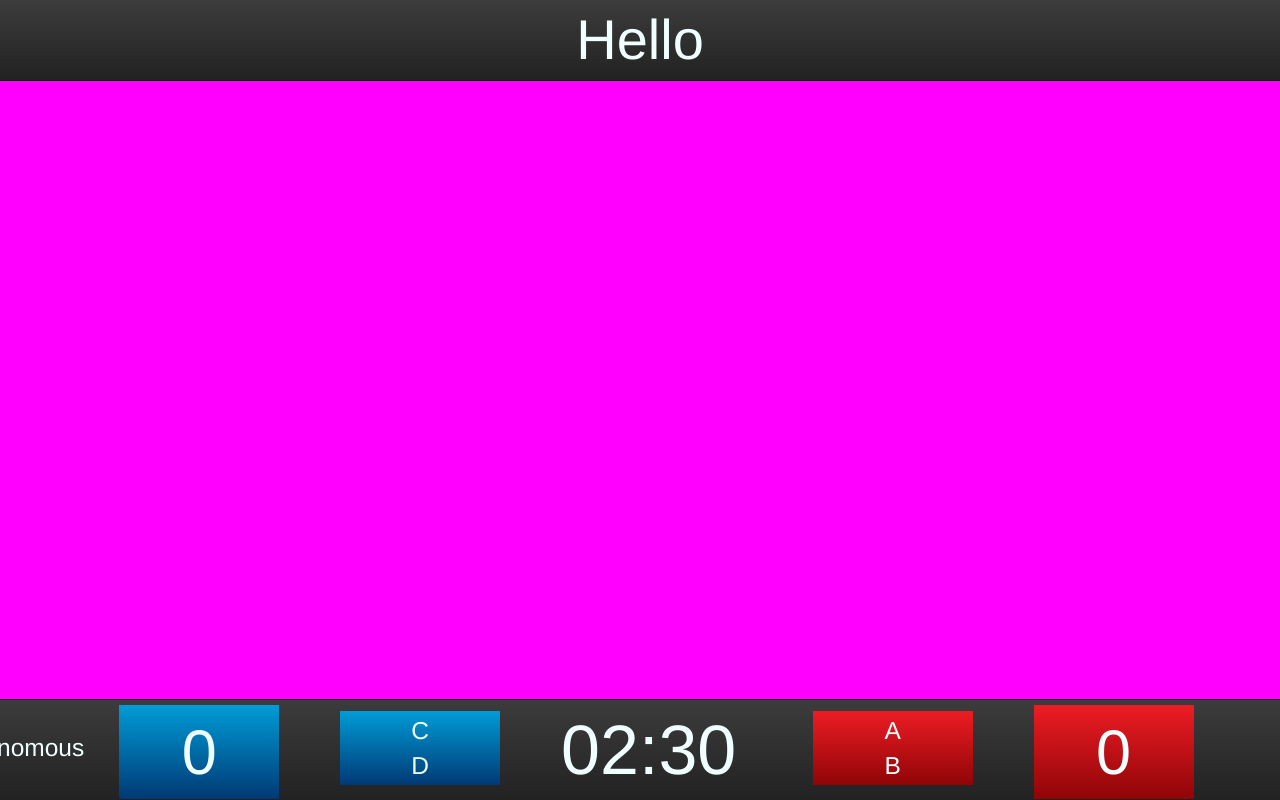
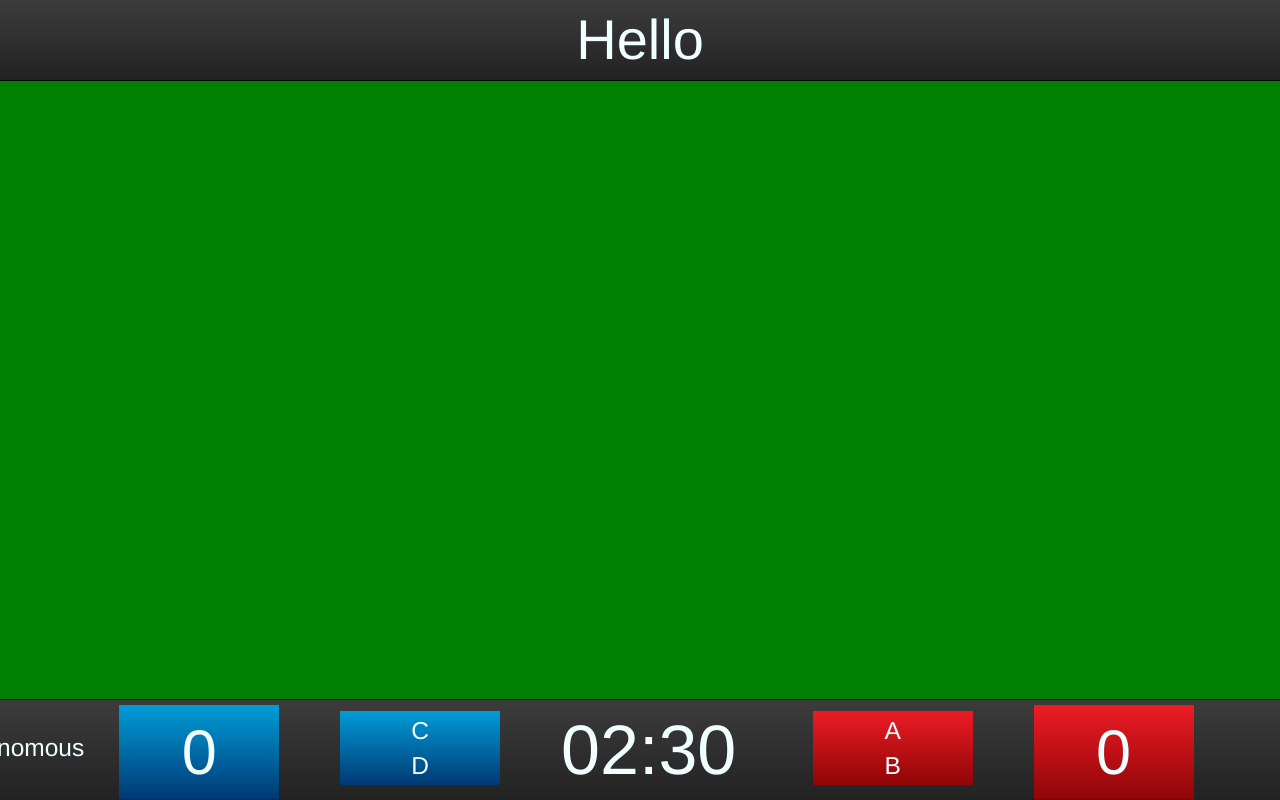
Before and after one commit to frewes/FIRST-Tournament-Systems, a PHP site: page /display.html in a window 1280 px wide. Run offline with PHP 8.4, Linux system fonts and the light colour scheme; some libraries are stand-ins or nearby versions.

Commit message:
Changed chroma key color

```diff
--- a/timer/display.css
+++ b/timer/display.css
@@ -7,7 +7,7 @@
 }
 
 .keystone {
-    background-color:magenta;
+    background-color:green;
 }
 
 .defImage {
```
